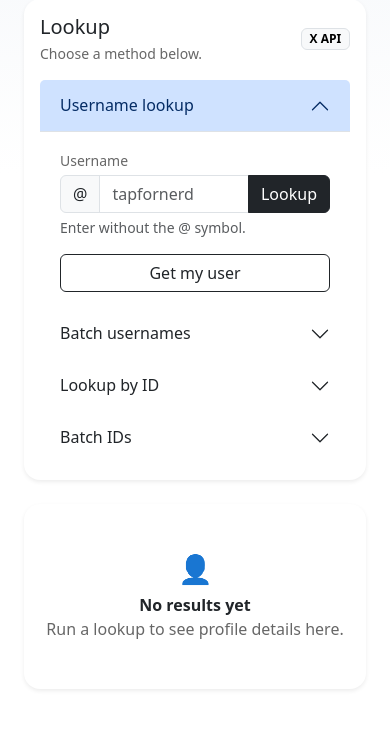
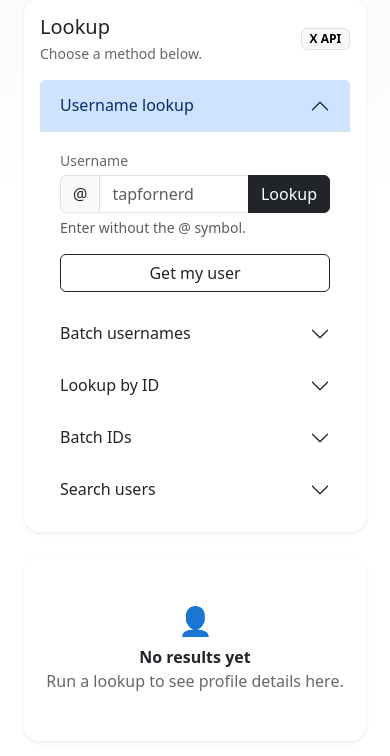
Before and after one commit to TapForNerd/FlaX, a Flask app: page /x/users in a window 390 px wide. Shown: the part 202-958 px from the top of the page. Before the commit the page ends 892 px from the top, so only its background shows below. Run offline with Flask 3, Linux system fonts and the light colour scheme; the visitor is signed in with stand-in values (Sample User, id 1).

Commit message:
front end and backend wired to look up / search users.

```diff
--- a/app/blueprints/x_api/helpers.py
+++ b/app/blueprints/x_api/helpers.py
@@ -479,3 +479,48 @@ def get_x_users_by_ids(user_ids: list[str] | str) -> Any:
 
     print(json.dumps(payload, indent=4))
     return response
+
+
+def get_x_users_search(query: str, max_results: int = 100, next_token: str | None = None) -> Any:
+    response = call_x_api_with_refresh(
+        requests.get,
+        "https://api.x.com/2/users/search",
+        params={
+            "query": query,
+            "max_results": max_results,
+            "next_token": next_token,
+            "user.fields": ",".join(_filter_fields(USER_FIELDS)),
+            "expansions": ",".join(_filter_fields(EXPANSIONS)),
+            "tweet.fields": ",".join(_filter_fields(TWEET_FIELDS)),
+        },
+        timeout=10,
+    )
+    if isinstance(response, dict):
+        _log_api_request(
+            "GET",
+            "https://api.x.com/2/users/search",
+            None,
+            json.dumps(response),
+            commit=True,
+        )
+        print(json.dumps(response, indent=4))
+        return response
+
+    _log_api_request("GET", response.url, response.status_code, response.text)
+    payload = response.json() if response.headers.get("Content-Type", "").startswith("application/json") else None
+    if not payload or "data" not in payload:
+        print(response.text)
+        db.session.commit()
+        return response
+
+    for user in payload.get("data", []) or []:
+        _upsert_x_user(user)
+
+    includes = payload.get("includes", {})
+    for post in includes.get("tweets", []) or []:
+        _upsert_x_post(post)
+
+    db.session.commit()
+
+    print(json.dumps(payload, indent=4))
+    return response
--- a/app/blueprints/x_api/routes.py
+++ b/app/blueprints/x_api/routes.py
@@ -18,6 +18,7 @@ from app.blueprints.x_api.helpers import (
     get_x_user_by_id,
     get_x_user_by_username,
     get_x_users_by_ids,
+    get_x_users_search,
     get_x_users_by_usernames,
 )
 from app.models import ApiRequestLog
@@ -62,6 +63,9 @@ def users():
     usernames = ""
     user_id = ""
     user_ids = ""
+    search_query = ""
+    search_max_results = ""
+    search_next_token = ""
     result = None
     error = session.get("x_user_lookup_error")
     curl_preview = session.get("x_user_lookup_curl")
@@ -78,6 +82,9 @@ def users():
         usernames = request.form.get("usernames", "").strip()
         user_id = request.form.get("user_id", "").strip()
         user_ids = request.form.get("user_ids", "").strip()
+        search_query = request.form.get("search_query", "").strip()
+        search_max_results = request.form.get("search_max_results", "").strip()
+        search_next_token = request.form.get("search_next_token", "").strip()
         curl_preview = None
         params = {
             "user.fields": ",".join(_filter_fields(USER_FIELDS)),
@@ -112,6 +119,19 @@ def users():
             response = get_x_users_by_ids(cleaned)
             params["ids"] = "ID1,ID2"
             curl_preview = build_curl("https://api.x.com/2/users", params)
+        elif search_query:
+            try:
+                max_results = int(search_max_results) if search_max_results else 100
+            except ValueError:
+                max_results = 100
+            max_results = min(max(max_results, 1), 1000)
+            flash("Search started.", "info")
+            response = get_x_users_search(search_query, max_results=max_results, next_token=search_next_token or None)
+            params["query"] = "<QUERY>"
+            params["max_results"] = max_results
+            if search_next_token:
+                params["next_token"] = "<NEXT_TOKEN>"
+            curl_preview = build_curl("https://api.x.com/2/users/search", params)
         else:
             response = None
             error = "Please enter a username or id (single or comma-separated)."
--- a/app/templates/x_api/users.html
+++ b/app/templates/x_api/users.html
@@ -213,6 +213,55 @@
                 </div>
               </div>
             </div>
+
+            {# Search users #}
+            <div class="accordion-item border-0">
+              <h2 class="accordion-header" id="hSearch">
+                <button class="accordion-button collapsed" type="button" data-bs-toggle="collapse" data-bs-target="#cSearch" aria-expanded="false" aria-controls="cSearch">
+                  Search users
+                </button>
+              </h2>
+              <div id="cSearch" class="accordion-collapse collapse" aria-labelledby="hSearch" data-bs-parent="#lookupAccordion">
+                <div class="accordion-body pt-3">
+                  <form method="post">
+                    <label class="form-label small x-muted mb-1">Query</label>
+                    <input
+                      type="text"
+                      name="search_query"
+                      class="form-control"
+                      placeholder="security OR cybersecurity"
+                      required
+                    >
+                    <div class="row g-2 mt-2">
+                      <div class="col-md-6">
+                        <label class="form-label small x-muted mb-1">Max results</label>
+                        <input
+                          type="number"
+                          name="search_max_results"
+                          min="1"
+                          max="1000"
+                          class="form-control"
+                          placeholder="100"
+                        >
+                      </div>
+                      <div class="col-md-6">
+                        <label class="form-label small x-muted mb-1">Next token (optional)</label>
+                        <input
+                          type="text"
+                          name="search_next_token"
+                          class="form-control"
+                          placeholder="next_token"
+                        >
+                      </div>
+                    </div>
+                    <div class="d-flex align-items-center justify-content-between mt-2">
+                      <div class="form-text">Requires OAuth user token.</div>
+                      <button class="btn btn-outline-dark" type="submit">Search</button>
+                    </div>
+                  </form>
+                </div>
+              </div>
+            </div>
           </div>
 
 
@@ -303,11 +352,22 @@
           {% set users = [result.data] %}
         {% elif result.data is sequence %}
           {% set users = result.data %}
+        {% elif result.includes and result.includes.users is defined %}
+          {% set users = result.includes.users %}
         {% else %}
           {% set users = [] %}
         {% endif %}
 
         <div class="row g-4">
+          {% if users|length == 0 %}
+            <div class="col-12">
+              <div class="card x-card shadow-sm">
+                <div class="card-body text-center text-muted">
+                  No users returned for this request.
+                </div>
+              </div>
+            </div>
+          {% endif %}
           {% for data in users if data %}
             {% set metrics = data.public_metrics if data.public_metrics is defined else {} %}
 
```
Also changed, not shown: app/blueprints/x_api/commands.py (+11 -0 lines).
